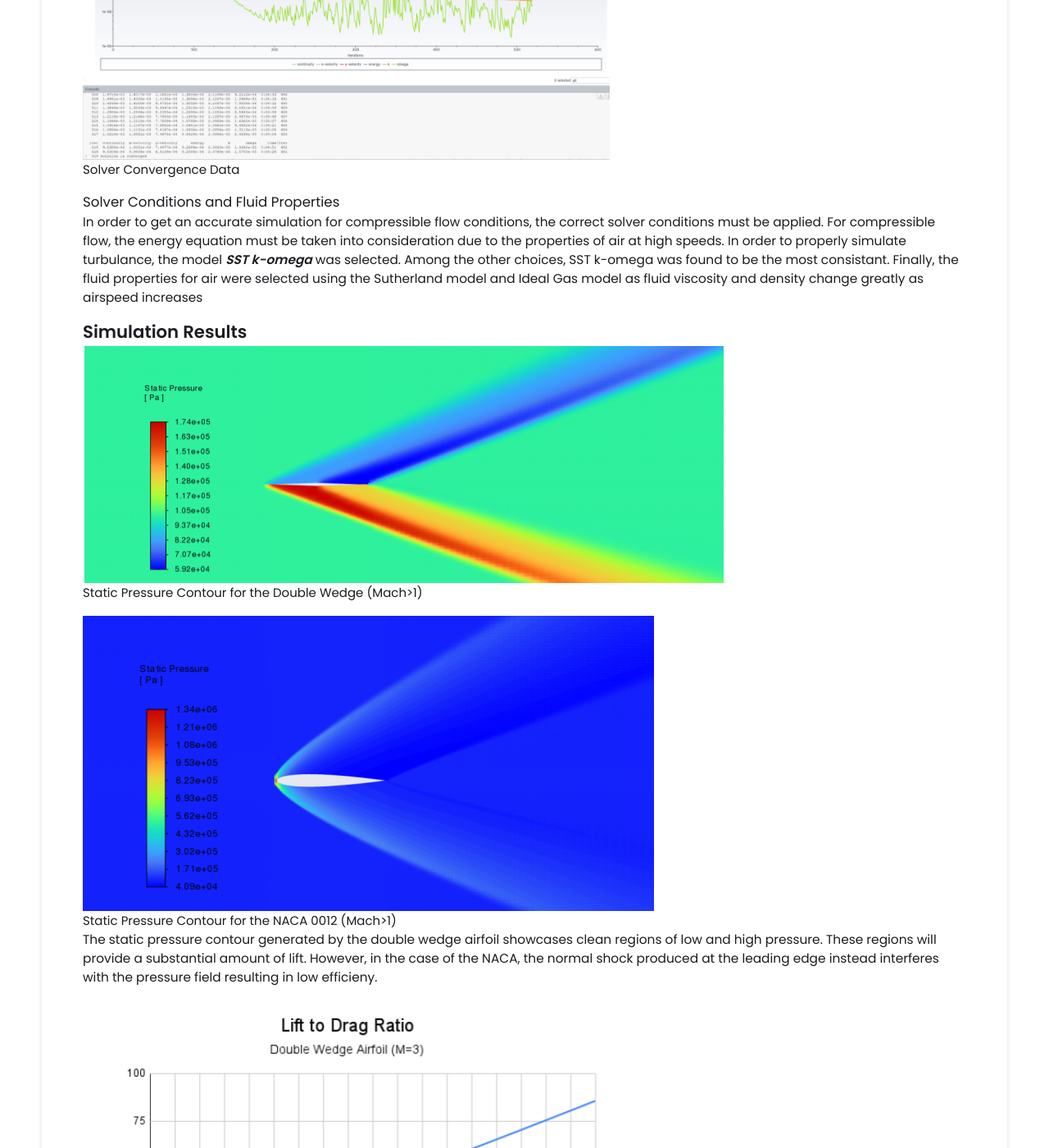
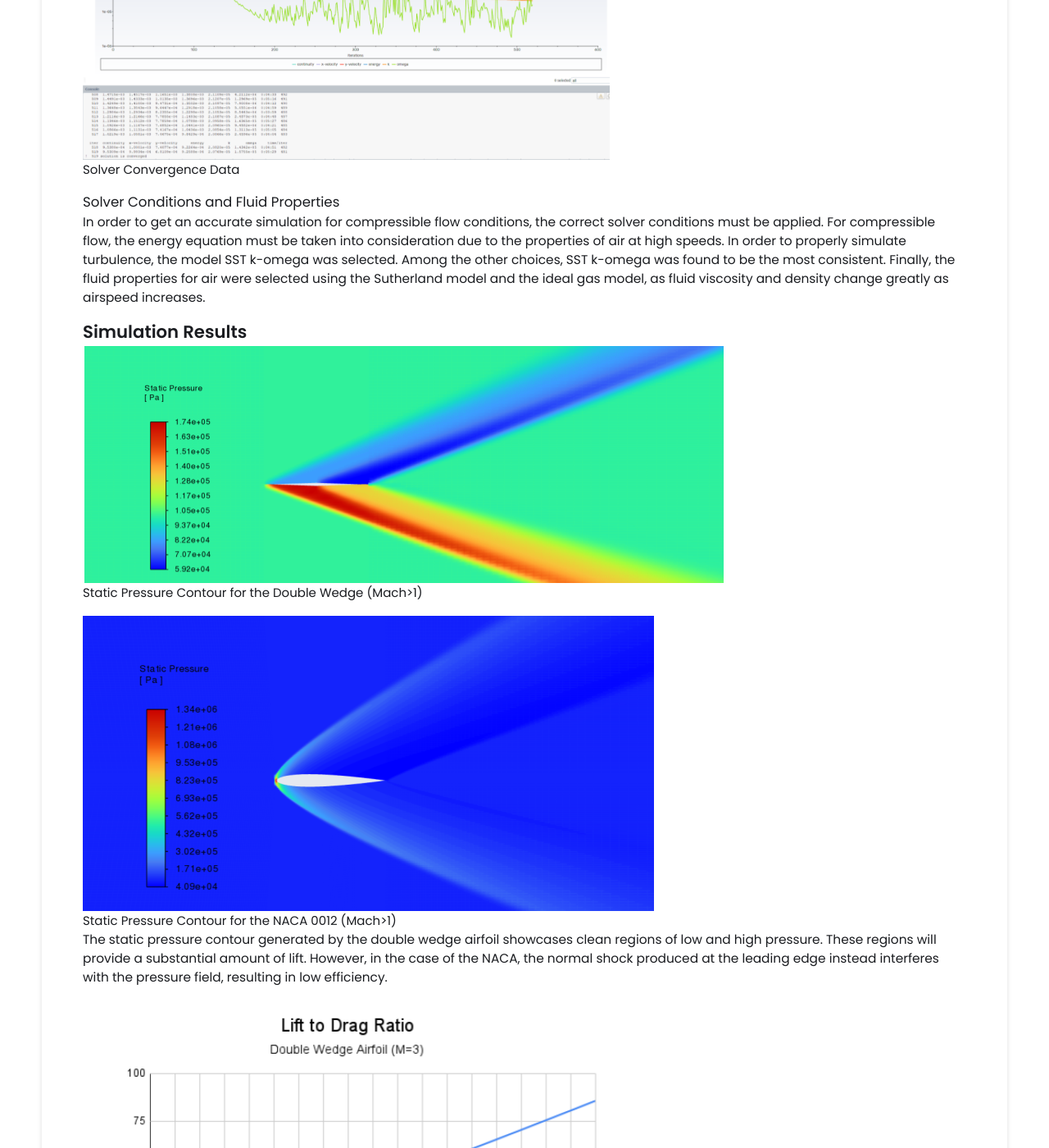
Before and after one commit to Jay-Patel-Engineer/Jay-Patel-Engineer.github.io, a Jekyll site: the page built from _projects/CompressibleFlowAnalysis/index.md, in a window 1280 px wide and 1400 px high, scrolled down 4953 px. Shown: the whole window at 82% size. Built offline with Jekyll 4.4.1, drawn with Linux system fonts in a browser that asks for light colours; some of the changed text lies outside the part shown.

Commit message:
Update index.md

```diff
--- a/_projects/CompressibleFlowAnalysis/index.md
+++ b/_projects/CompressibleFlowAnalysis/index.md
@@ -12,13 +12,13 @@ main-image: /multisim_cfd_case_study.png
 
 ---
 ## Project Introduction
-This project attempts to explore the relationship between airfoil geometry and compressible flow conditions. Two different type of airfoils are selected for analysis: the first is a wedge airfoil optimized for compressible flow conditions and the second is a typical NACA 0012 seen in low airspeed conditions.
+This project attempts to explore the relationship between airfoil geometry and compressible flow conditions. Two different types of airfoils are selected for analysis: the first is a wedge airfoil optimized for compressible flow conditions, and the second is a typical NACA 0012 seen in low airspeed conditions.
 ## Boundary Conditions, Mesh Convergence, and Geometric Convergence
 In order to get accurate results, boundary conditions must first be set. These boundary conditions must also be adjusted until a convergence check is reached.
 {% include image-gallery.html images="sim_geometry.png" height="400"%}
 <span style="font-size: 15px">Simulation Geometry (D- Front Wall, E- Back Wall, F- Top&Bottom Wall)</span>
 <br>
-The front wall boundary is set as an inlet while the back wall boundary is set as an outlet. A pressure far-field boundary condition is used to most accuratly simulation compressible flow conditions. This assumption is required as it will accuratly simulate high-speed conditions as if there were no obstructions near the airfoil. This is in direct contrast to the typical ***No Slip*** boundary conditions used when simulating incompressible flow.
+The front wall boundary is set as an inlet, while the back wall boundary is set as an outlet. A pressure far-field boundary condition is used to most accurately simulate compressible flow conditions. This assumption is required, as it will accurately simulate high-speed conditions as if there were no obstructions near the airfoil. The prior assumption is in direct contrast to the typical no-slip boundary conditions used when simulating incompressible flow.
 {% include image-gallery.html images="fgeometry_convergence.png" height="400"%}
 <span style="font-size: 15px">Convergence Data for Front Wall Geometry</span>
 {% include image-gallery.html images="bgeometry_convergence.png" height="400"%}
@@ -38,14 +38,14 @@ The front wall boundary is set as an inlet while the back wall boundary is set a
 {% include image-gallery.html images="solver_convergence.png" height="400"%}
 <span style="font-size: 15px">Solver Convergence Data</span>
 ### Solver Conditions and Fluid Properties
-In order to get an accurate simulation for compressible flow conditions, the correct solver conditions must be applied. For compressible flow, the energy equation must be taken into consideration due to the properties of air at high speeds. In order to properly simulate turbulance, the model ***SST k-omega*** was selected. Among the other choices, SST k-omega was found to be the most consistant. Finally, the fluid properties for air were selected using the Sutherland model and Ideal Gas model as fluid viscosity and density change greatly as airspeed increases
+In order to get an accurate simulation for compressible flow conditions, the correct solver conditions must be applied. For compressible flow, the energy equation must be taken into consideration due to the properties of air at high speeds. In order to properly simulate turbulence, the model SST k-omega was selected. Among the other choices, SST k-omega was found to be the most consistent. Finally, the fluid properties for air were selected using the Sutherland model and the ideal gas model, as fluid viscosity and density change greatly as airspeed increases.
 ## Simulation Results
 {% include image-gallery.html images="dwstatic_pressure.png" height="400"%}
 <span style="font-size: 15px">Static Pressure Contour for the Double Wedge (Mach>1)</span>
 {% include image-gallery.html images="NACAstatic_pressure.png" height="400"%}
 <span style="font-size: 15px"> Static Pressure Contour for the NACA 0012 (Mach>1)</span>
 <br>
-The static pressure contour generated by the double wedge airfoil showcases clean regions of low and high pressure. These regions will provide a substantial amount of lift. However, in the case of the NACA, the normal shock produced at the leading edge instead interferes with the pressure field resulting in low efficieny.
+The static pressure contour generated by the double wedge airfoil showcases clean regions of low and high pressure. These regions will provide a substantial amount of lift. However, in the case of the NACA, the normal shock produced at the leading edge instead interferes with the pressure field, resulting in low efficiency.
 {% include image-gallery.html images="LD_wedge.png" height="400"%}
 <span style="font-size: 15px"> Lift to Drag ratio for Double Wedge</span>
 {% include image-gallery.html images="LD_NACA.png" height="400"%}
```
Also changed, not shown: other parts of _projects/CompressibleFlowAnalysis/index.md (+1 -1 lines).
